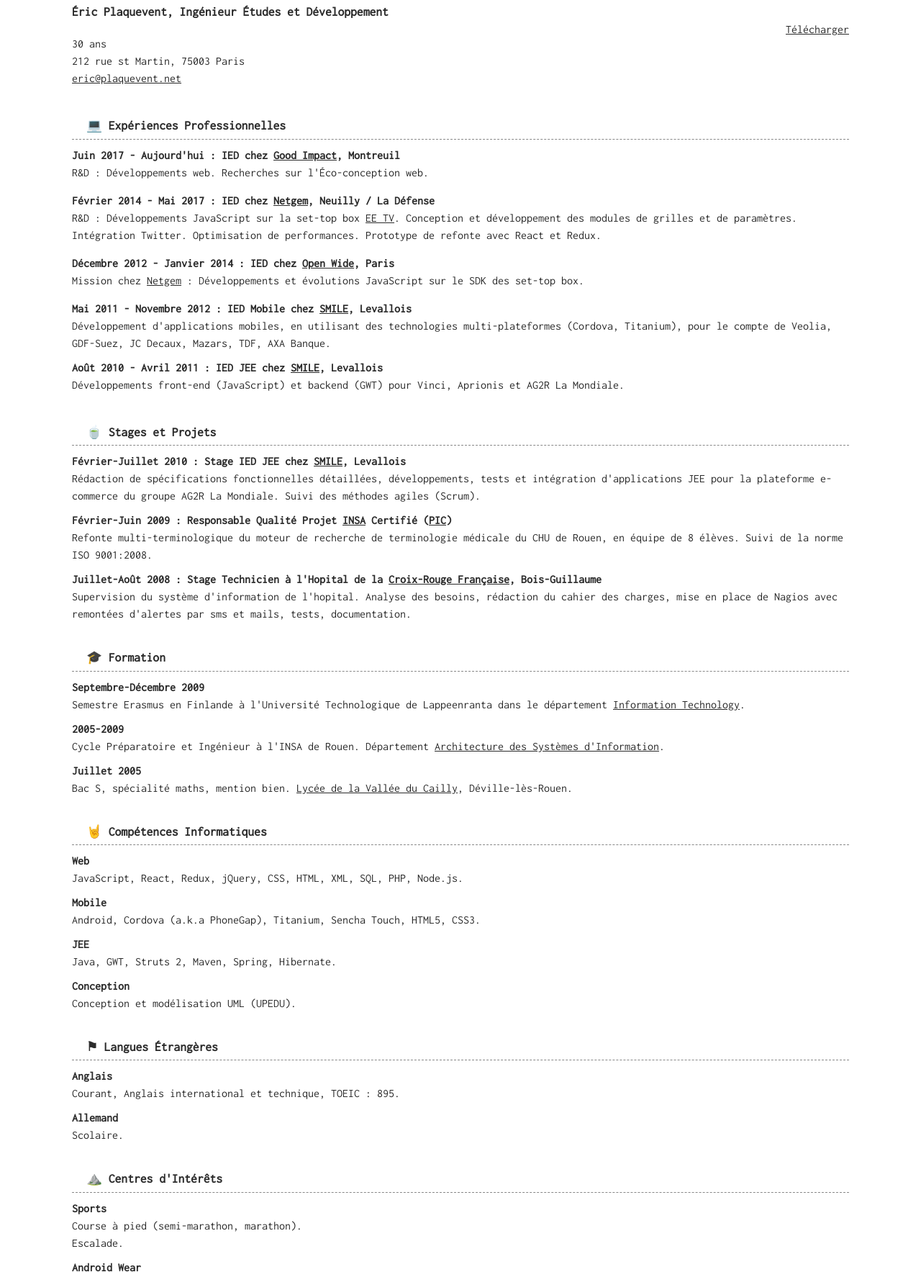
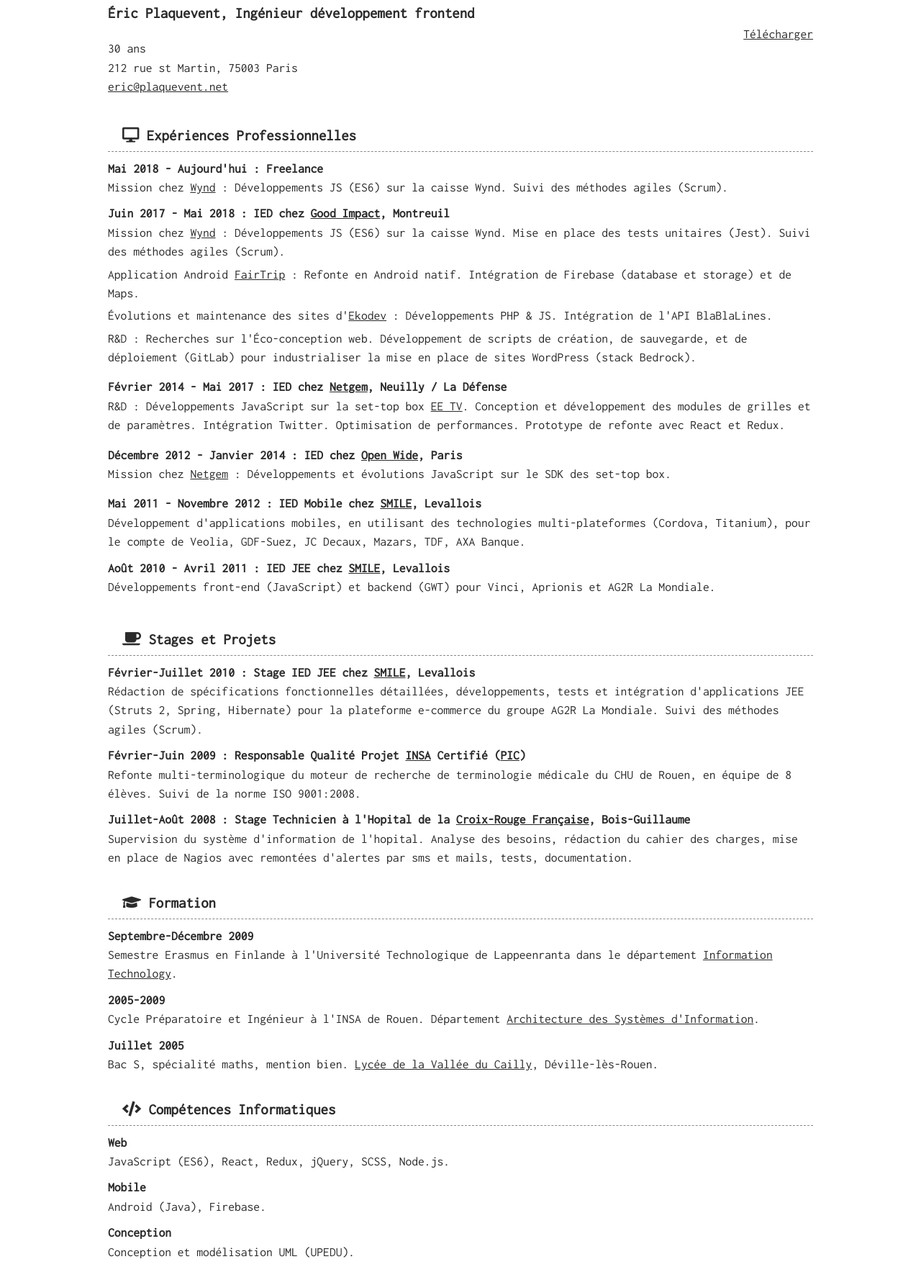
Before and after one commit to ericplaquevent/ericplaquevent.github.com, a plain HTML site: page index.html in a window 1280 px wide. Shown: the part 27-1794 px from the top of the page at 72% size. Drawn offline with Linux system fonts and the light colour scheme.

Commit message:
Update xp

```diff
--- a/css/style.css
+++ b/css/style.css
@@ -1,9 +1,9 @@
 body {
-  padding: 30px 100px;
+  padding: 30px 150px;
   font-family: "Inconsolata", "Courier New", Courier, monospace;
   color: #2b2b2b;
   line-height: 1.5;
-  font-size: 16px;
+  font-size: 1.1rem;
 }
 
 a {
@@ -12,7 +12,7 @@ a {
 }
 
 h1, h2 {
-  font-size: 1.1em;
+  font-size: 1.3rem;
 }
 
 h1, h2, h3, h4, h5, h6 {
--- a/index.html
+++ b/index.html
@@ -9,12 +9,14 @@
     <link rel="stylesheet" href="css/reset.css">
     <link href="http://fonts.googleapis.com/css?family=Inconsolata" rel="stylesheet" type="text/css">
     <link rel="stylesheet" href="css/style.css">
+    <link rel="stylesheet" href="https://use.fontawesome.com/releases/v5.0.13/css/all.css"
+          integrity="sha384-DNOHZ68U8hZfKXOrtjWvjxusGo9WQnrNx2sqG0tfsghAvtVlRW3tvkXWZh58N9jp" crossorigin="anonymous">
   </head>
 
   <body>
 
     <header>
-    <h1>Éric Plaquevent, Ingénieur Études et Développement</h1>
+      <h1>Éric Plaquevent, Ingénieur développement frontend</h1>
       <nav>
         <ul>
           <li><a href="javascript:window.print();">Télécharger</a></li>
@@ -37,36 +39,64 @@
     </section>
 
     <section>
-    <h2>💻 Expériences Professionnelles</h2>
+      <h2><i class="fas fa-desktop"></i> Expériences Professionnelles</h2>
       <ul>
         <li>
-        <h3>Juin 2017 - Aujourd'hui : IED chez <a href="https://www.goodimpact.studio/" target="_blank">Good Impact</a>, Montreuil</h3>
+          <h3>Mai 2018 - Aujourd'hui : Freelance</h3>
           <ul>
-          <li><strong>R&D :</strong> Développements web. Recherches sur l'Éco-conception web.
+            <li><strong>Mission chez <a href="https://www.wynd.eu/" target="_blank">Wynd</a></strong> :
+              Développements JS (ES6) sur la caisse Wynd. Suivi des méthodes agiles (Scrum).
+            </li>
+            <!--<li><strong>Application Android <a href="https://play.google.com/store/apps/details?id=org.fairtrip.fairtrip" target="_blank">FairTrip</a></strong> :-->
+              <!--Développement de la v2 : compte utilisateur, moteur de recommandation, filtres.-->
+            <!--</li>-->
+        </li>
+        <li>
+          <h3>Juin 2017 - Mai 2018 : IED chez <a href="https://www.goodimpact.studio/" target="_blank">Good
+            Impact</a>, Montreuil</h3>
+          <ul>
+            <li><strong>Mission chez <a href="https://www.wynd.eu/" target="_blank">Wynd</a></strong> :
+              Développements JS (ES6) sur la caisse Wynd. Mise en place des tests unitaires (Jest). Suivi des méthodes agiles (Scrum).
+            </li>
+            <li><strong>Application Android <a href="https://play.google.com/store/apps/details?id=org.fairtrip.fairtrip" target="_blank">FairTrip</a></strong> :
+              Refonte en Android natif. Intégration de Firebase (database et storage) et de Maps.
+            </li>
+            <li><strong>Évolutions et maintenance des sites d'<a href="http://ekodev.com/" target="_blank">Ekodev</a></strong> :
+              Développements PHP & JS. Intégration de l'API BlaBlaLines.
+            </li>
+            <li><strong>R&D :</strong> Recherches sur l'Éco-conception web. Développement de scripts de création, de sauvegarde, et de déploiement (GitLab) pour industrialiser la mise en place de sites WordPress (stack Bedrock).</li>
+          </ul>
+        </li>
+        <li>
+          <h3>Février 2014 - Mai 2017 : IED chez <a href="http://www.netgem.com/" target="_blank">Netgem</a>, Neuilly /
+            La Défense</h3>
+          <ul>
+            <li><strong>R&D :</strong> Développements JavaScript sur la set-top box <a
+                href="http://ee.co.uk/ee-and-me/family-home/ee-tv" target="_blank">EE TV</a>. Conception et
+              développement des modules de grilles et de paramètres. Intégration Twitter. Optimisation de performances.
+              Prototype de refonte avec React et Redux.
             </li>
           </ul>
         </li>
         <li>
-        <h3>Février 2014 - Mai 2017 : IED chez <a href="http://www.netgem.com/" target="_blank">Netgem</a>, Neuilly / La Défense</h3>
+          <h3>Décembre 2012 - Janvier 2014 : IED chez <a href="http://www.openwide.fr/" target="_blank">Open Wide</a>,
+            Paris</h3>
           <ul>
-          <li><strong>R&D :</strong> Développements JavaScript sur la set-top box <a href="http://ee.co.uk/ee-and-me/family-home/ee-tv" target="_blank">EE TV</a>. Conception et développement des modules de grilles et de paramètres. Intégration Twitter. Optimisation de performances. Prototype de refonte avec React et Redux.
+            <li><strong>Mission chez <a href="http://www.netgem.com/" target="_blank">Netgem</a></strong> :
+              Développements et évolutions JavaScript sur le SDK des set-top box.
             </li>
           </ul>
         </li>
         <li>
-        <h3>Décembre 2012 - Janvier 2014 : IED chez <a href="http://www.openwide.fr/" target="_blank">Open Wide</a>, Paris</h3>
-        <ul>
-          <li><strong>Mission chez <a href="http://www.netgem.com/" target="_blank">Netgem</a></strong> : Développements et évolutions JavaScript sur le SDK des set-top box.
-          </li>
-        </ul>
-      </li>
-      <li>
-        <h3>Mai 2011 - Novembre 2012 : IED Mobile chez <a href="http://www.smile.fr/" target="_blank">SMILE</a>, Levallois</h3>
-        <p>Développement d'applications mobiles, en utilisant des technologies multi-plateformes (Cordova, Titanium), pour le compte de Veolia, GDF-Suez, JC Decaux, Mazars, TDF, AXA Banque.
+          <h3>Mai 2011 - Novembre 2012 : IED Mobile chez <a href="http://www.smile.fr/" target="_blank">SMILE</a>,
+            Levallois</h3>
+          <p>Développement d'applications mobiles, en utilisant des technologies multi-plateformes (Cordova, Titanium),
+            pour le compte de Veolia, GDF-Suez, JC Decaux, Mazars, TDF, AXA Banque.
           </p>
         </li>
         <li>
-        <h3>Août 2010 - Avril 2011 : IED JEE chez <a href="http://www.smile.fr/" target="_blank">SMILE</a>, Levallois</h3>
+          <h3>Août 2010 - Avril 2011 : IED JEE chez <a href="http://www.smile.fr/" target="_blank">SMILE</a>, Levallois
+          </h3>
           <ul>
             <li>Développements front-end (JavaScript) et backend (GWT) pour Vinci, Aprionis et AG2R La Mondiale.</li>
           </ul>
@@ -75,24 +105,32 @@
     </section>
 
     <section>
-    <h2>🍵 Stages et Projets</h2>
+      <h2><i class="fas fa-coffee"></i> Stages et Projets</h2>
       <ul>
         <li>
-        <h3>Février-Juillet 2010 : Stage IED JEE chez <a href="http://www.smile.fr/" target="_blank">SMILE</a>, Levallois</h3>
+          <h3>Février-Juillet 2010 : Stage IED JEE chez <a href="http://www.smile.fr/" target="_blank">SMILE</a>,
+            Levallois</h3>
           <p>
-          Rédaction de spécifications fonctionnelles détaillées, développements, tests et intégration d'applications JEE pour la plateforme e-commerce du groupe AG2R La Mondiale. Suivi des méthodes agiles (Scrum).
+            Rédaction de spécifications fonctionnelles détaillées, développements, tests et intégration d'applications
+            JEE (Struts 2, Spring, Hibernate) pour la plateforme e-commerce du groupe AG2R La Mondiale. Suivi des méthodes agiles (Scrum).
           </p>
         </li>
         <li>
-        <h3>Février-Juin 2009 : Responsable Qualité Projet <a href="http://www.insa-rouen.fr/" target="_blank">INSA</a> Certifié (<a href="http://asi.insa-rouen.fr/formation/pic" target="_blank">PIC</a>)</h3>
+          <h3>Février-Juin 2009 : Responsable Qualité Projet <a href="http://www.insa-rouen.fr/"
+                                                                target="_blank">INSA</a> Certifié (<a
+              href="http://asi.insa-rouen.fr/formation/pic" target="_blank">PIC</a>)</h3>
           <p>
-          Refonte multi-terminologique du moteur de recherche de terminologie médicale du CHU de Rouen, en équipe de 8 élèves. Suivi de la norme ISO 9001:2008.
+            Refonte multi-terminologique du moteur de recherche de terminologie médicale du CHU de Rouen, en équipe de 8
+            élèves. Suivi de la norme ISO 9001:2008.
           </p>
         </li>
         <li>
-        <h3>Juillet-Août 2008 : Stage Technicien à l'Hopital de la <a href="http://www.croix-rouge.fr/" target="_blank">Croix-Rouge Française</a>, Bois-Guillaume</h3>
+          <h3>Juillet-Août 2008 : Stage Technicien à l'Hopital de la <a href="http://www.croix-rouge.fr/"
+                                                                        target="_blank">Croix-Rouge Française</a>,
+            Bois-Guillaume</h3>
           <p>
-          Supervision du système d'information de l'hopital. Analyse des besoins, rédaction du cahier des charges, mise en place de Nagios avec remontées d'alertes par sms et mails, tests, documentation.
+            Supervision du système d'information de l'hopital. Analyse des besoins, rédaction du cahier des charges,
+            mise en place de Nagios avec remontées d'alertes par sms et mails, tests, documentation.
           </p>
         </li>
         <!--                    <li>-->
@@ -106,54 +144,61 @@
 
     <!-- Formation -->
     <section>
-    <h2>🎓 Formation</h2>
+      <h2><i class="fas fa-graduation-cap"></i> Formation</h2>
       <ul>
         <li>
           <h3>Septembre-Décembre 2009</h3>
           <p>
-          Semestre Erasmus en Finlande à l'Université Technologique de Lappeenranta dans le département <a href="http://www.lut.fi/en/technologymanagement/it/Pages/Default.aspx" target="_blank">Information Technology</a>.
+            Semestre Erasmus en Finlande à l'Université Technologique de Lappeenranta dans le département <a
+              href="http://www.lut.fi/en/technologymanagement/it/Pages/Default.aspx" target="_blank">Information
+            Technology</a>.
           </p>
         </li>
         <li>
           <h3>2005-2009</h3>
           <p>
-          Cycle Préparatoire et Ingénieur à l'INSA de Rouen. Département <a href="http://asi.insa-rouen.fr/" target="_blank">Architecture des Systèmes d'Information</a>.
+            Cycle Préparatoire et Ingénieur à l'INSA de Rouen. Département <a href="http://asi.insa-rouen.fr/"
+                                                                              target="_blank">Architecture des Systèmes
+            d'Information</a>.
           </p>
         </li>
         <li>
           <h3>Juillet 2005</h3>
           <p>
-          Bac S, spécialité maths, mention bien. <a href="http://lycees.ac-rouen.fr/cailly/Accueil/accueil.htm" target="_blank">Lycée de la Vallée du Cailly</a>, Déville-lès-Rouen.
+            Bac S, spécialité maths, mention bien. <a href="http://lycees.ac-rouen.fr/cailly/Accueil/accueil.htm"
+                                                      target="_blank">Lycée de la Vallée du Cailly</a>,
+            Déville-lès-Rouen.
           </p>
         </li>
       </ul>
     </section>
 
     <section>
-    <h2>🤘 Compétences Informatiques</h2>
+      <h2><i class="fas fa-code"></i> Compétences Informatiques</h2>
       <ul>
         <li>
           <h3>Web</h3>
           <p>
-          JavaScript, React, Redux, jQuery, CSS, HTML, XML, SQL, PHP, Node.js.
+            JavaScript (ES6), React, Redux, jQuery, SCSS, Node.js.
           </p>
         </li>
         <li>
           <h3>Mobile</h3>
           <p>
-          Android, Cordova (a.k.a PhoneGap), Titanium, Sencha Touch, HTML5, CSS3.
+            Android (Java), Firebase.
+            <!-- Cordova (a.k.a PhoneGap), Titanium.-->
           </p>
         </li>
-      <li>
-        <h3>JEE</h3>
-        <p>
-          Java, GWT, Struts 2, Maven, Spring, Hibernate.
-        </p>
-      </li>
+        <!--<li>-->
+          <!--<h3>JEE</h3>-->
+          <!--<p>-->
+            <!--Java, GWT, Struts 2, Maven, Spring, Hibernate.-->
+          <!--</p>-->
+        <!--</li>-->
         <!-- <li>
             <h3>IDE et Outils</h3>
             <p>
-              Atom, Eclipse, SVN, Git, Matlab, Octave, Nagios, LaTeX, GIMP.
+                PHP Storm, Atom, Eclipse, SVN, Git, Matlab, Octave, Nagios, LaTeX, GIMP.
             </p>
         </li> -->
         <li>
@@ -167,7 +212,7 @@
 
     <!-- Langues Étrangères -->
     <section>
-    <h2>⚑ Langues Étrangères</h2>
+      <h2><i class="fab fa-font-awesome-flag"></i> Langues Étrangères</h2>
       <ul>
         <li>
           <h3>Anglais</h3>
@@ -184,12 +229,12 @@
       </ul>
     </section>
 
-  <!-- Centres d'Intérêts -->
+    <!-- Centres d'Intérêt -->
     <section>
-    <h2>⛰️ Centres d'Intérêts</h2>
+      <h2><i class="fas fa-tree"></i> Centres d'Intérêt</h2>
       <ul>
         <li>
-        <h3>Sports</h3>
+          <h3>Sport</h3>
           <p>
             Course à pied (semi-marathon, marathon).
           </p>
@@ -199,17 +244,22 @@
         </li>
         <li>
           <h3>Android Wear</h3>
-        <p><a href="https://play.google.com/store/apps/details?id=com.thehoodiestudio.mustachewatchface" target="_blank">Mustache Watch Face</a> : Watch Face pour Android Wear. Design par Manuel Mercadal.
+          <p><a href="https://play.google.com/store/apps/details?id=com.thehoodiestudio.mustachewatchface"
+                target="_blank">Mustache Watch Face</a> : Watch Face pour Android Wear. Design par Manuel Mercadal.
           </p>
-        <p><a href="https://play.google.com/store/apps/details?id=com.thehoodiestudio.halftimewatchface" target="_blank">Halftime Watch Face</a> : Watch Face pour Android Wear.
+          <p><a href="https://play.google.com/store/apps/details?id=com.thehoodiestudio.halftimewatchface"
+                target="_blank">Halftime Watch Face</a> : Watch Face pour Android Wear.
           </p>
-        <p><a href="https://play.google.com/store/apps/details?id=com.thehoodiestudio.rwrk" target="_blank">RWRK Watch Face</a> : Watch Face pour Android Wear.
+          <p><a href="https://play.google.com/store/apps/details?id=com.thehoodiestudio.rwrk" target="_blank">RWRK Watch
+            Face</a> : Watch Face pour Android Wear.
           </p>
         </li>
         <li>
           <h3>Entraide</h3>
-        <p>Depuis 2016 : Bénévole à la <a href="http://lamaisondelamitie.fr" target="_blank">Maison de l'amitié</a></p>
-        <p>2014 - 2015 : Membre de l'association <a href="http://www.etudiants-sans-frontieres.com/" target="_blank">Étudiants Sans Frontières</a>.</p>
+          <p>Depuis 2016 : Bénévole à la <a href="http://lamaisondelamitie.fr" target="_blank">Maison de l'amitié</a>
+          </p>
+          <p>2014 - 2015 : Membre de l'association <a href="http://www.etudiants-sans-frontieres.com/" target="_blank">Étudiants
+            Sans Frontières</a>.</p>
           <p>2009 : Membre de l'association <a href="http://mbolo.insa-rouen.fr/" target="_blank">Mbolo</a>.</p>
         </li>
       </ul>
```
Also changed, not shown: 404.html (indentation only), 1 other file. Lines whose indentation alone changed are shown as unchanged.
